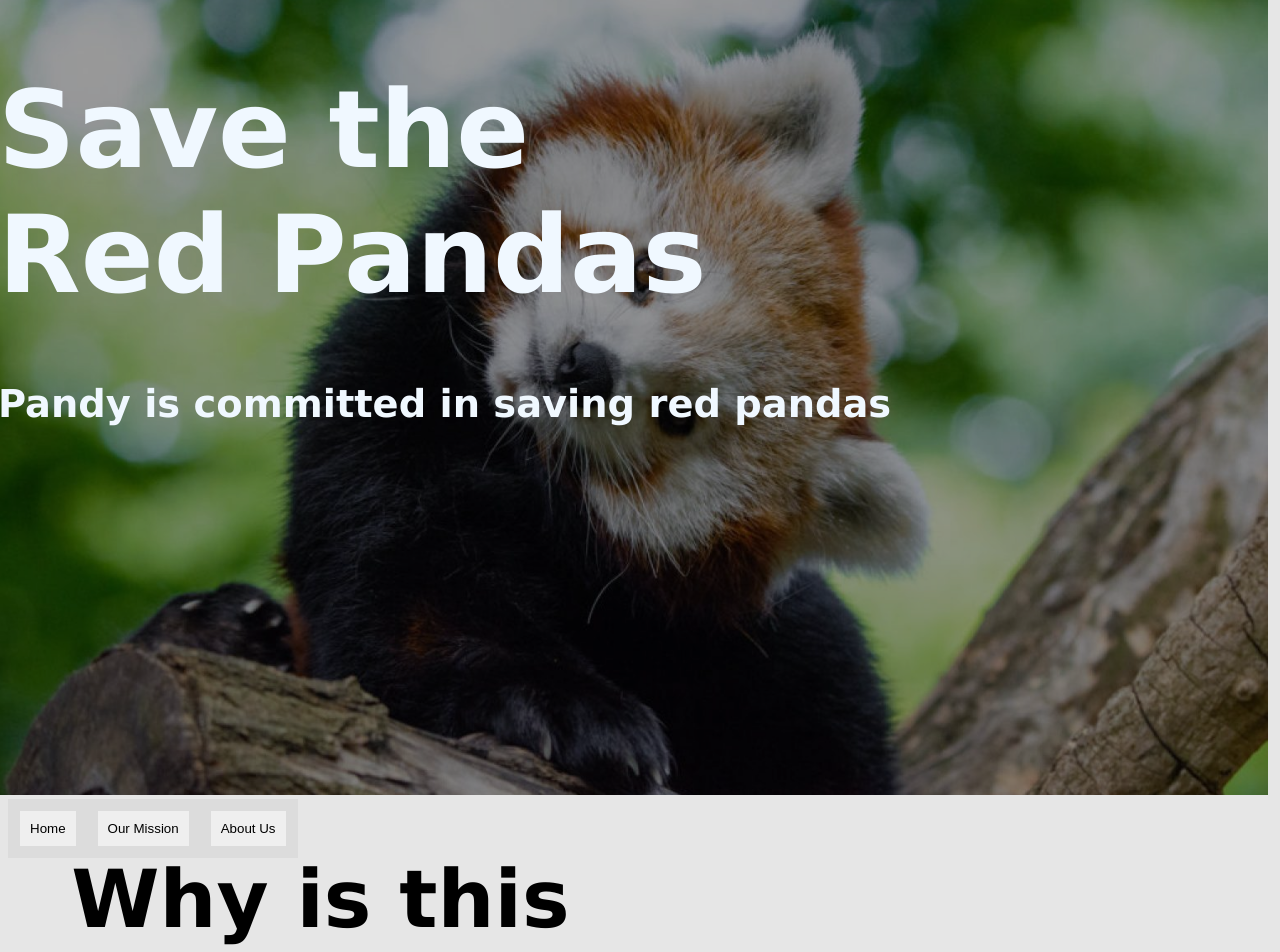
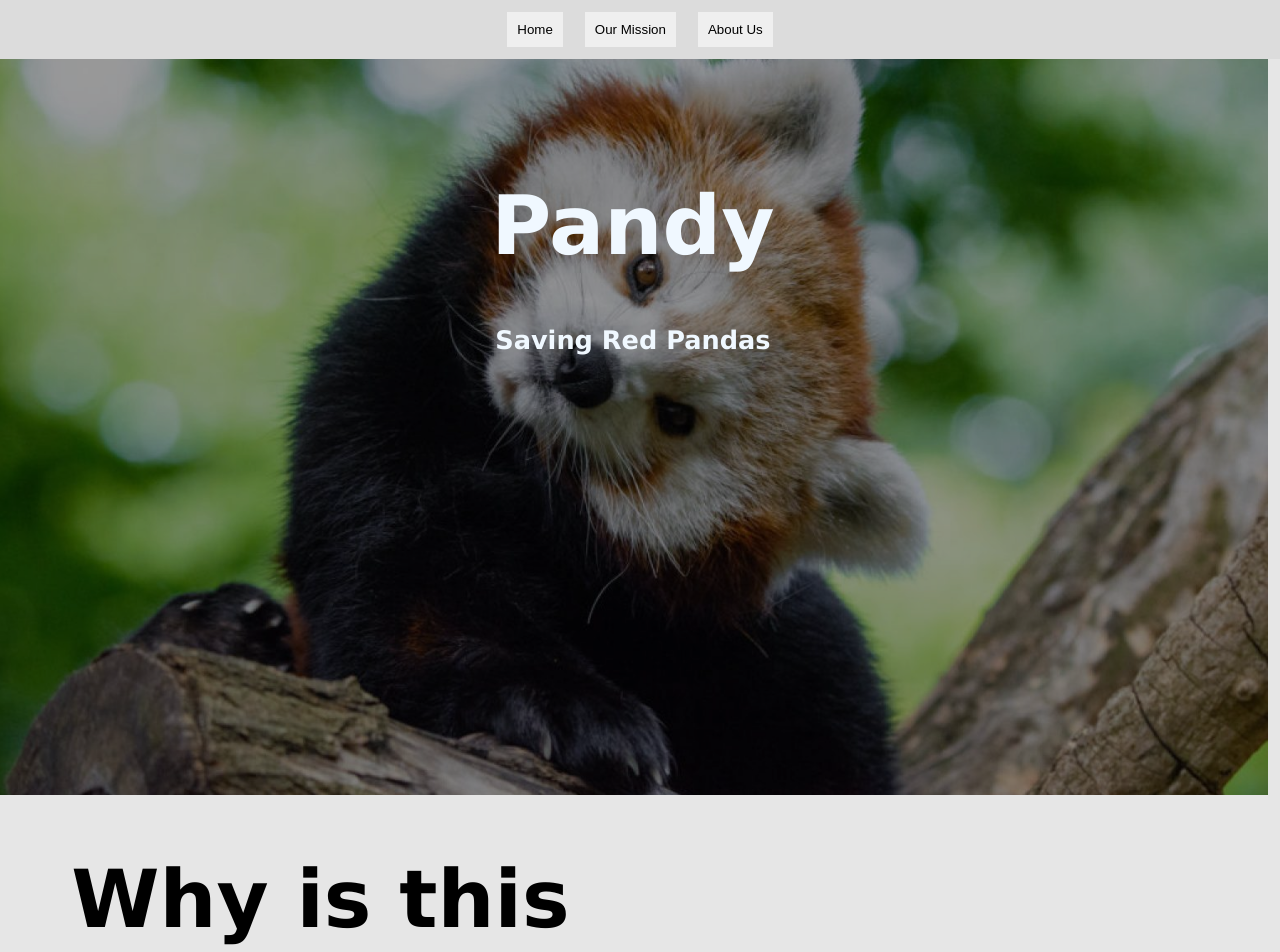
Before and after one commit to Robatortas/Pandy, a plain HTML site: page index.html in a window 1280 px wide. Shown: the top 952 px of the page. Drawn offline with Linux system fonts and the light colour scheme.

Commit message:
Fixed Dock

```diff
--- a/index.html
+++ b/index.html
@@ -8,16 +8,20 @@
     <script src="script.js"></script>
 </head>
 <body>
-
+    <table id="dock">
+        <td class="dockChild"><button onclick="location.href='index.html'">Home</button></td>
+        <td class="dockChild"><button onclick="location.href='mission.html'">Our Mission</button></td>
+        <td class="dockChild"><button onclick="location.href='aboutus.html'">About Us</button></td>
+    </table>
     <header>
         <div class="header">
             <img id="header-image" src="res/red_fox.jpeg" alt="">
             <div class="title">
-                <h1 >Save the <br> Red Pandas
+                <h1 >Pandy
                 <br>
-                <span style="font-size: 3vw;">Pandy is committed in saving red pandas</span>
+                <span style="font-size: 2vw; margin: 0px auto auto auto;">Saving Red Pandas</span>
                 </h1>
-            </div>
+        </div>
 
         </div>
     </header>
@@ -26,12 +30,6 @@
     <div class="info_section">
 
     </div>
-
-    <table id="dock">
-        <td class="dockChild"><button onclick="location.href='index.html'">Home</button></td>
-        <td class="dockChild"><button onclick="location.href='mission.html'">Our Mission</button></td>
-        <td class="dockChild"><button onclick="location.href='aboutus.html'">About Us</button></td>
-    </table>
 
     <article">
         <div class="text-container" style="display: flex;">
@@ -65,10 +63,9 @@
                 </p>
             </div>
             <div class="image_text_container">
-                <img id="actions_image" src="res/red_panda_4.jpg" alt="" style="width: 100%; margin: 0px 0px; border-radius: 0%; filter: brightness(70%);">
+                <img id="actions_image" src="res/red_panda_4.jpg" alt="" style="width: 100%; margin: 0px 0px; border-radius: 0%; filter: brightness(70%); object-fit: contain;">
             </div>
         </div>
     </article>
-
 </body>
 </html>
--- a/script.js
+++ b/script.js
@@ -12,7 +12,7 @@ document.addEventListener("scroll", (event) => {
     if(document.getElementById("dock").getBoundingClientRect().y+document.querySelector(".header").getBoundingClientRect().height/2 <= scrollY) {
         // document.getElementById("dock").style.objectPosition = "0px " + scrollY*10 + "px";
         // document.getElementById("dock").getBoundingClientRect(). y = scrollY;
-        document.getElementById("dock").style.position = "fixed";
+        // document.getElementById("dock").style.position = "fixed";
         console.log("hey");
     }
 });
--- a/style.css
+++ b/style.css
@@ -12,14 +12,16 @@ body {
     overflow: hidden;
     margin: -13px 0px 0px -10px;
     display: inline-flex;
+    justify-content: center;
 }
 
 .title {
     position: absolute;
-    display: flex;
     color: aliceblue;
-    font-size: 4.2vw;
-    /* margin: 100px 0px 200px 50px; */
+    font-size: 3.2vw;
+    margin: 10vw auto auto auto;
+    text-align: center;
+    justify-content: right;
     /* text-shadow: 0px 0px 30px black; */
 
 }
@@ -30,20 +32,17 @@ body {
 }
 
 #header-image {
-    position: sticky;
+    position: relative;
+    background-image: url(res/red_fox.jpeg);
     overflow: auto;
     width: 100%;
     height: 100%;
     object-fit: cover;
     object-position: 0vw 0px;
-    /* animation-name: headerImg;
-    animation-duration: 1s;
-    animation-fill-mode: both; */
     filter: brightness(60%) blur(0px);
 }
 
 .text-container {
-    display: flex;
     font-size: 25px;
     max-width: 100vw;
     text-align: left;
@@ -54,21 +53,23 @@ body {
     font-size: 80px;
 }
 .text-container img {
-    width: 30%;
-    height: 30%;
+    width: 30vw;
+    height: auto;
     border-radius: 100%;
     margin: auto 0px;
     transition: all;
 }
 
 #dock {
-    overflow: hidden;
+    position: fixed;
+    top: 0px;
+    left: 0px;
+    width: 100vw;
+    z-index: 1;
     display: flex;
     justify-content: center;
     color: black;
-    outline-color: gray;
     padding: 10px 0px 10px 0px;
-    margin: 0px 0px 50px 0px;
     background-color: gainsboro;
 }
 
@@ -80,11 +81,16 @@ body {
 button {
     border: none;
     padding: 10px;
-
+    transform: scale(1, 1);
+    transition: all 0.2s;
 }
 button:active {
     color: brown;
     background-color: rgb(200, 200, 200);
+}
+button:hover {
+    transform: scale(1.5, 1.5);
+    transition: all 0.2s;
 }
 
 .text {
```
